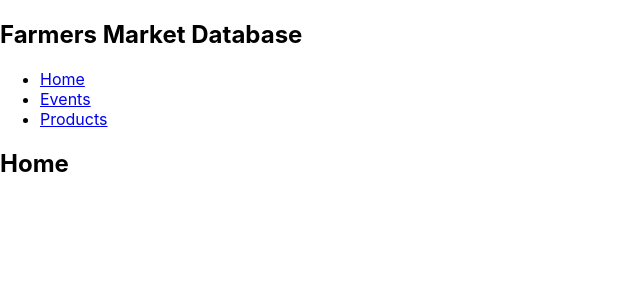
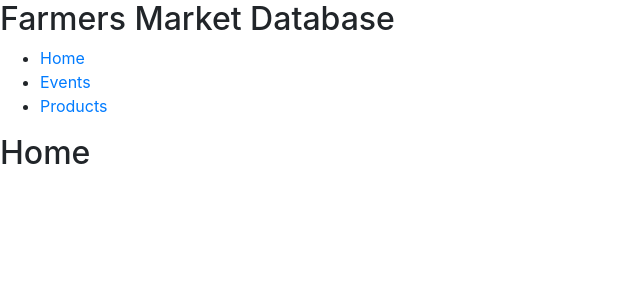
Before and after one commit to JackLaBarba/farmers-market-database, a React (Create React App) app in the folder app-client/: page / in a window 1280 px wide. Shown: the top 300 px of the page, without its empty margins (0-640 px from the left). Built offline with nearby package versions, Linux system fonts and the light colour scheme.

Commit message:
add external stylesheets to react app

```diff
--- a/app-client/src/pages/SiteContainer.js
+++ b/app-client/src/pages/SiteContainer.js
@@ -6,6 +6,11 @@ import {
 export default function SiteContainer() {
   return (
     <div>
+      <link rel="stylesheet" href="https://fonts.googleapis.com/css?family=Roboto" />
+      <link rel="stylesheet" href="https://stackpath.bootstrapcdn.com/bootstrap/4.5.0/css/bootstrap.min.css" />
+      <link rel="stylesheet" href="https://fonts.googleapis.com/icon?family=Material+Icons" />
+      <link rel="stylesheet" href="https://maxcdn.bootstrapcdn.com/font-awesome/4.7.0/css/font-awesome.min.css" />
+      <link rel="stylesheet" href="https://cdn.jsdelivr.net/npm/bootstrap-icons@1.9.1/font/bootstrap-icons.css" />
       <h2>Farmers Market Database</h2>
       <nav>
         <ul>
```
